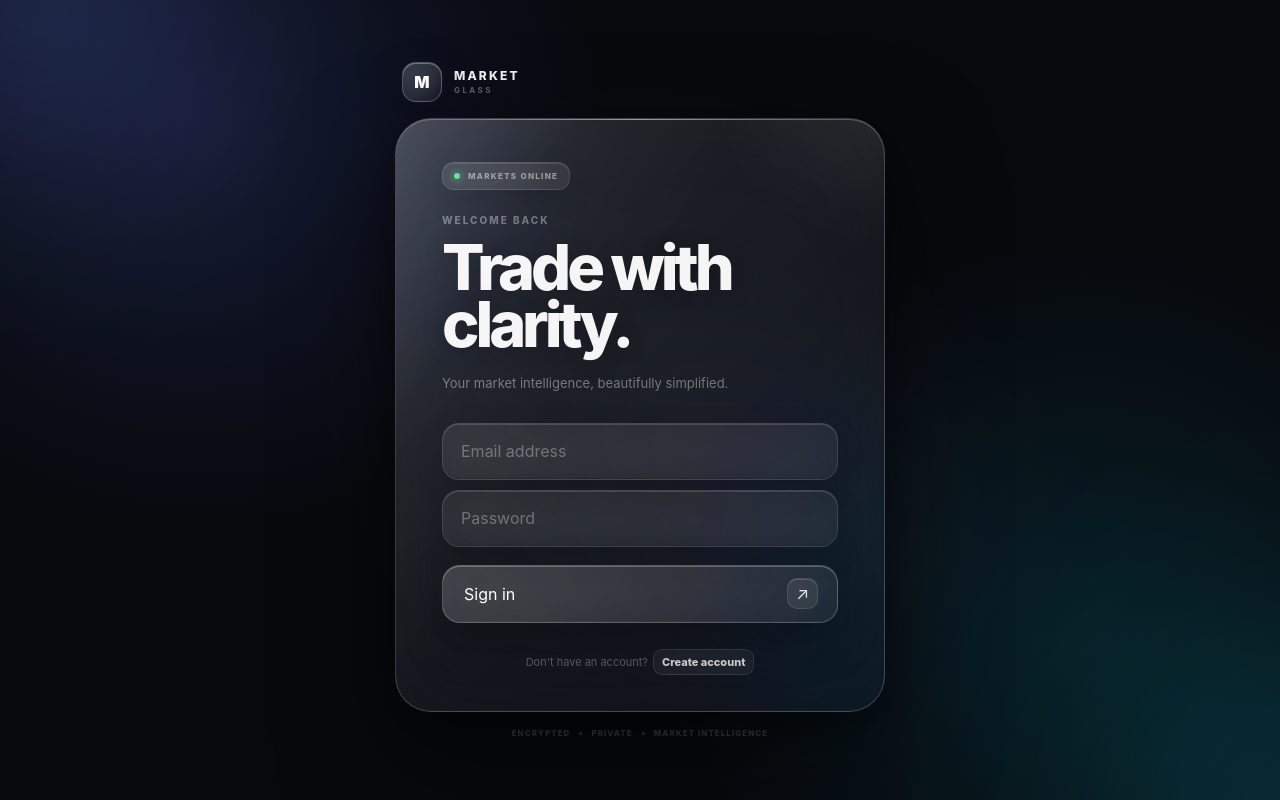
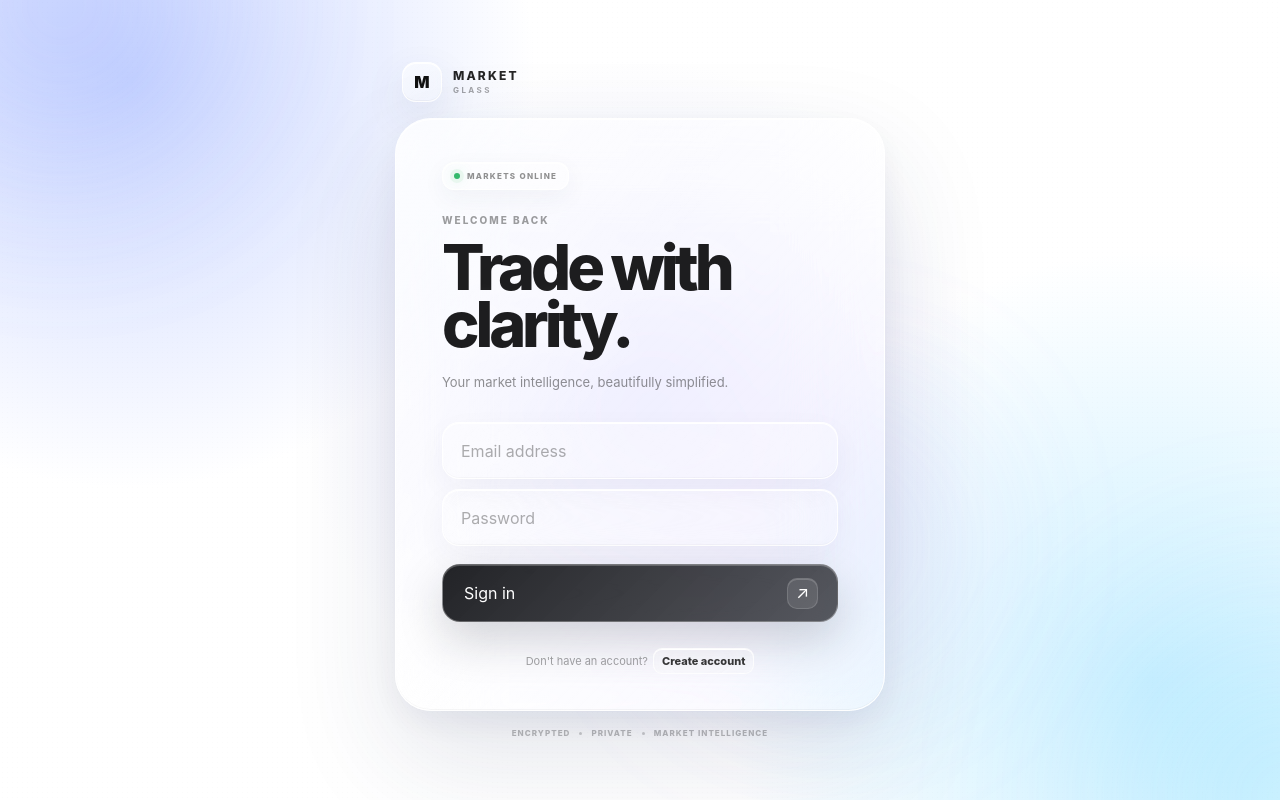
Before and after one commit to 7mud2007a/Edge-trader, a React (Vite) app: page / in a window 1280 px wide. Built offline with nearby package versions, Linux system fonts and the light colour scheme.

Commit message:
Update app.css

```diff
--- a/src/app.css
+++ b/src/app.css
@@ -22,9 +22,9 @@ body {
     "Segoe UI",
     sans-serif;
 
-  color: #fff;
+  color: #111;
 
-  background: #07090d;
+  background: #fff;
 }
 
 button,
@@ -32,9 +32,9 @@ input {
   font: inherit;
 }
 
-/* =========================================================
-   HYPEROS 4 — LIQUID GLASS ENVIRONMENT
-========================================================= */
+/* ================================
+   WHITE LIQUID GLASS BACKGROUND
+================================ */
 
 .app {
   position: relative;
@@ -52,26 +52,26 @@ input {
 
   background:
     radial-gradient(
-      circle at 15% 15%,
-      rgba(95, 120, 255, 0.16),
-      transparent 32%
+      circle at 10% 10%,
+      rgba(190, 205, 255, 0.8),
+      transparent 30%
     ),
     radial-gradient(
-      circle at 85% 80%,
-      rgba(0, 220, 255, 0.10),
+      circle at 90% 85%,
+      rgba(190, 235, 255, 0.75),
       transparent 32%
     ),
     radial-gradient(
       circle at 50% 50%,
-      rgba(255, 255, 255, 0.025),
+      rgba(225, 225, 255, 0.7),
       transparent 45%
     ),
-    #07090d;
+    #ffffff;
 }
 
-/* =========================================================
+/* ================================
    FLOATING LIGHTS
-========================================================= */
+================================ */
 
 .light {
   position: absolute;
@@ -80,55 +80,53 @@ input {
 
   pointer-events: none;
 
-  filter: blur(90px);
+  filter: blur(85px);
 
-  opacity: 0.8;
-
-  mix-blend-mode: screen;
+  opacity: 0.65;
 
   animation:
-    liquidFloat
-    14s
+    floatLight
+    12s
     ease-in-out
     infinite
     alternate;
 }
 
 .light-one {
-  width: 440px;
-  height: 440px;
+  width: 430px;
+  height: 430px;
 
-  top: -220px;
-  left: -180px;
+  top: -210px;
+  left: -150px;
 
   background:
     radial-gradient(
       circle,
-      rgba(95, 120, 255, 0.38),
+      rgba(150, 170, 255, 0.7),
       transparent 70%
     );
 }
 
 .light-two {
-  width: 500px;
-  height: 500px;
+  width: 480px;
+  height: 480px;
 
-  right: -250px;
-  bottom: -250px;
+  right: -230px;
+  bottom: -220px;
 
   background:
     radial-gradient(
       circle,
-      rgba(0, 210, 255, 0.25),
+      rgba(120, 220, 255, 0.65),
       transparent 70%
     );
 
-  animation-delay: -5s;
+  animation-delay: -4s;
 }
 
 .light-three {
-  width: 300px;
-  height: 300px;
+  width: 330px;
+  height: 330px;
 
   left: 50%;
   top: 45%;
@@ -138,30 +136,30 @@ input {
   background:
     radial-gradient(
       circle,
-      rgba(150, 100, 255, 0.13),
+      rgba(210, 190, 255, 0.55),
       transparent 70%
     );
 
-  animation-delay: -9s;
+  animation-delay: -7s;
 }
 
-@keyframes liquidFloat {
+@keyframes floatLight {
   from {
     transform:
-      translate3d(-25px, -15px, 0)
+      translate3d(-20px, -15px, 0)
       scale(1);
   }
 
   to {
     transform:
-      translate3d(25px, 20px, 0)
+      translate3d(20px, 20px, 0)
       scale(1.08);
   }
 }
 
-/* =========================================================
-   GLASS NOISE
-========================================================= */
+/* ================================
+   SUBTLE GLASS GRAIN
+================================ */
 
 .noise {
   position: absolute;
@@ -170,22 +168,20 @@ input {
 
   pointer-events: none;
 
-  opacity: 0.045;
+  opacity: 0.025;
 
   background-image:
     radial-gradient(
-      rgba(255, 255, 255, 0.8) 0.4px,
+      rgba(0, 0, 0, 0.7) 0.4px,
       transparent 0.5px
     );
 
   background-size: 5px 5px;
-
-  mix-blend-mode: overlay;
 }
 
-/* =========================================================
-   SHELL
-========================================================= */
+/* ================================
+   MAIN CONTAINER
+================================ */
 
 .auth-shell {
   position: relative;
@@ -195,15 +191,15 @@ input {
   width: min(100%, 490px);
 }
 
-/* =========================================================
-   GLASS BRAND
-========================================================= */
+/* ================================
+   BRAND
+================================ */
 
 .brand {
   display: flex;
   align-items: center;
 
-  gap: 12px;
+  gap: 11px;
 
   margin:
     0
@@ -224,23 +220,23 @@ input {
   background:
     linear-gradient(
       135deg,
-      rgba(255, 255, 255, 0.19),
-      rgba(255, 255, 255, 0.045)
+      rgba(255, 255, 255, 0.58),
+      rgba(255, 255, 255, 0.18)
     );
 
   border:
     1px solid
-    rgba(255, 255, 255, 0.22);
+    rgba(255, 255, 255, 0.9);
 
   box-shadow:
     inset 0 1px 0
-      rgba(255, 255, 255, 0.3),
+      rgba(255, 255, 255, 1),
 
     inset 0 -1px 0
-      rgba(255, 255, 255, 0.025),
+      rgba(0, 0, 0, 0.035),
 
     0 15px 40px
-      rgba(0, 0, 0, 0.3);
+      rgba(50, 70, 120, 0.1);
 
   backdrop-filter:
     blur(30px)
@@ -252,15 +248,11 @@ input {
 }
 
 .brand-icon span {
-  color: #fff;
+  color: #111;
 
   font-size: 16px;
 
   font-weight: 900;
-
-  text-shadow:
-    0 0 20px
-    rgba(255, 255, 255, 0.3);
 }
 
 .brand > div:last-child {
@@ -271,7 +263,8 @@ input {
 }
 
 .brand strong {
-  color: rgba(255, 255, 255, 0.95);
+  color:
+    rgba(0, 0, 0, 0.85);
 
   font-size: 12px;
 
@@ -284,7 +277,7 @@ input {
   margin-top: 4px;
 
   color:
-    rgba(255, 255, 255, 0.35);
+    rgba(0, 0, 0, 0.35);
 
   font-size: 8px;
 
@@ -293,9 +286,9 @@ input {
   letter-spacing: 0.3em;
 }
 
-/* =========================================================
-   MAIN LIQUID GLASS
-========================================================= */
+/* ================================
+   MAIN GLASS
+================================ */
 
 .auth-window {
   position: relative;
@@ -304,53 +297,44 @@ input {
 
   border-radius: 36px;
 
-  /*
-    REAL GLASS
-  */
-
   background:
     linear-gradient(
       135deg,
-      rgba(255, 255, 255, 0.105),
-      rgba(255, 255, 255, 0.025)
+      rgba(255, 255, 255, 0.43),
+      rgba(255, 255, 255, 0.12)
     );
 
   border:
     1px solid
-    rgba(255, 255, 255, 0.18);
+    rgba(255, 255, 255, 0.9);
 
   box-shadow:
     0 45px 110px
-      rgba(0, 0, 0, 0.55),
+      rgba(40, 55, 100, 0.13),
 
     0 12px 35px
-      rgba(0, 0, 0, 0.3),
+      rgba(40, 55, 100, 0.06),
 
     inset 0 1px 0
-      rgba(255, 255, 255, 0.24),
+      rgba(255, 255, 255, 1),
 
     inset 0 -1px 0
-      rgba(255, 255, 255, 0.025);
+      rgba(0, 0, 0, 0.035);
 
   backdrop-filter:
-    blur(45px)
-    saturate(180%);
+    blur(48px)
+    saturate(190%);
 
   -webkit-backdrop-filter:
-    blur(45px)
-    saturate(180%);
+    blur(48px)
+    saturate(190%);
 
   isolation: isolate;
-
-  will-change:
-    transform,
-    filter,
-    opacity;
 }
 
-/* =========================================================
+/* ================================
    GLASS REFLECTION
-========================================================= */
+================================ */
 
 .glass-highlight {
   position: absolute;
@@ -363,10 +347,10 @@ input {
 
   background:
     linear-gradient(
-      120deg,
-      rgba(255, 255, 255, 0.22),
-      rgba(255, 255, 255, 0.045) 22%,
-      transparent 42%
+      115deg,
+      rgba(255, 255, 255, 0.85),
+      rgba(255, 255, 255, 0.28) 20%,
+      rgba(255, 255, 255, 0) 45%
     );
 
   opacity: 0.8;
@@ -377,9 +361,9 @@ input {
 
   position: absolute;
 
+  top: 0;
   left: 8%;
   right: 8%;
-  top: 0;
 
   height: 1px;
 
@@ -387,42 +371,19 @@ input {
     linear-gradient(
       90deg,
       transparent,
-      rgba(255, 255, 255, 0.55),
+      rgba(255, 255, 255, 1),
       transparent
     );
-
-  opacity: 0.7;
 }
 
-.auth-window::after {
-  content: "";
-
-  position: absolute;
-
-  width: 220px;
-  height: 220px;
-
-  top: -150px;
-  right: -100px;
-
-  border-radius: 50%;
-
-  background:
-    rgba(255, 255, 255, 0.06);
-
-  filter: blur(45px);
-
-  pointer-events: none;
-}
-
-/* =========================================================
-   PAGE TRANSITIONS
-========================================================= */
+/* ================================
+   PAGE TRANSITION
+================================ */
 
 .transition-next {
   animation:
-    glassNext
-    0.52s
+    slideNext
+    0.5s
     cubic-bezier(
       0.16,
       1,
@@ -433,8 +394,8 @@ input {
 
 .transition-back {
   animation:
-    glassBack
-    0.52s
+    slideBack
+    0.5s
     cubic-bezier(
       0.16,
       1,
@@ -443,24 +404,18 @@ input {
     );
 }
 
-@keyframes glassNext {
-  0% {
+@keyframes slideNext {
+  from {
     opacity: 0;
 
     transform:
-      translateX(80px)
-      scale(0.965);
+      translateX(70px)
+      scale(0.97);
 
-    filter: blur(20px);
+    filter: blur(16px);
   }
 
-  45% {
-    opacity: 0.8;
-
-    filter: blur(8px);
-  }
-
-  100% {
+  to {
     opacity: 1;
 
     transform:
@@ -471,24 +426,18 @@ input {
   }
 }
 
-@keyframes glassBack {
-  0% {
+@keyframes slideBack {
+  from {
     opacity: 0;
 
     transform:
-      translateX(-80px)
-      scale(0.965);
+      translateX(-70px)
+      scale(0.97);
 
-    filter: blur(20px);
+    filter: blur(16px);
   }
 
-  45% {
-    opacity: 0.8;
-
-    filter: blur(8px);
-  }
-
-  100% {
+  to {
     opacity: 1;
 
     transform:
@@ -499,9 +448,9 @@ input {
   }
 }
 
-/* =========================================================
+/* ================================
    PANEL
-========================================================= */
+================================ */
 
 .auth-panel {
   position: relative;
@@ -512,43 +461,17 @@ input {
     43px
     46px
     36px;
-
-  animation:
-    panelAppear
-    0.55s
-    cubic-bezier(
-      0.16,
-      1,
-      0.3,
-      1
-    );
 }
 
-@keyframes panelAppear {
-  from {
-    opacity: 0;
-
-    transform:
-      translateY(10px);
-  }
-
-  to {
-    opacity: 1;
-
-    transform:
-      translateY(0);
-  }
-}
-
-/* =========================================================
-   GLASS STATUS
-========================================================= */
+/* ================================
+   STATUS GLASS
+================================ */
 
 .top-label {
   display: inline-flex;
   align-items: center;
 
-  gap: 8px;
+  gap: 7px;
 
   margin-bottom: 24px;
 
@@ -559,27 +482,27 @@ input {
   border-radius: 12px;
 
   color:
-    rgba(255, 255, 255, 0.48);
+    rgba(0, 0, 0, 0.43);
 
   background:
-    rgba(255, 255, 255, 0.055);
+    rgba(255, 255, 255, 0.28);
 
   border:
     1px solid
-    rgba(255, 255, 255, 0.12);
+    rgba(255, 255, 255, 0.82);
 
   box-shadow:
     inset 0 1px 0
-      rgba(255, 255, 255, 0.12),
+      rgba(255, 255, 255, 1),
 
-    0 8px 30px
-      rgba(0, 0, 0, 0.12);
+    0 8px 25px
+      rgba(40, 55, 100, 0.05);
 
   backdrop-filter:
-    blur(25px);
+    blur(30px);
 
   -webkit-backdrop-filter:
-    blur(25px);
+    blur(30px);
 
   font-size: 8px;
 
@@ -594,19 +517,19 @@ input {
 
   border-radius: 50%;
 
-  background: #62e69a;
+  background: #35b96c;
 
   box-shadow:
     0 0 0 4px
-      rgba(98, 230, 154, 0.08),
+      rgba(53, 185, 108, 0.08),
 
-    0 0 15px
-      rgba(98, 230, 154, 0.7);
+    0 0 14px
+      rgba(53, 185, 108, 0.35);
 }
 
-/* =========================================================
-   TYPOGRAPHY
-========================================================= */
+/* ================================
+   TEXT
+================================ */
 
 .eyebrow {
   display: block;
@@ -614,7 +537,7 @@ input {
   margin-bottom: 13px;
 
   color:
-    rgba(255, 255, 255, 0.37);
+    rgba(0, 0, 0, 0.38);
 
   font-size: 10px;
 
@@ -626,7 +549,8 @@ input {
 h1 {
   margin: 0;
 
-  color: rgba(255, 255, 255, 0.96);
+  color:
+    rgba(10, 10, 12, 0.92);
 
   font-size:
     clamp(
@@ -642,8 +566,8 @@ h1 {
   font-weight: 780;
 
   text-shadow:
-    0 2px 25px
-    rgba(0, 0, 0, 0.2);
+    0 2px 20px
+      rgba(255, 255, 255, 0.5);
 }
 
 .subtitle {
@@ -655,16 +579,16 @@ h1 {
     30px;
 
   color:
-    rgba(255, 255, 255, 0.4);
+    rgba(0, 0, 0, 0.43);
 
   font-size: 13px;
 
   line-height: 1.55;
 }
 
-/* =========================================================
-   LIQUID GLASS INPUTS
-========================================================= */
+/* ================================
+   INPUT GLASS
+================================ */
 
 form {
   display: grid;
@@ -687,34 +611,34 @@ form {
   outline: none;
 
   color:
-    rgba(255, 255, 255, 0.92);
+    rgba(0, 0, 0, 0.85);
 
   border-radius: 17px;
 
   background:
-    rgba(255, 255, 255, 0.055);
+    rgba(255, 255, 255, 0.22);
 
   border:
     1px solid
-    rgba(255, 255, 255, 0.12);
+    rgba(255, 255, 255, 0.82);
 
   box-shadow:
     inset 0 1px 0
-      rgba(255, 255, 255, 0.14),
+      rgba(255, 255, 255, 1),
 
     inset 0 -1px 0
-      rgba(0, 0, 0, 0.14),
+      rgba(0, 0, 0, 0.025),
 
     0 10px 30px
-      rgba(0, 0, 0, 0.12);
+      rgba(40, 55, 100, 0.045);
 
   backdrop-filter:
     blur(30px)
-    saturate(160%);
+    saturate(180%);
 
   -webkit-backdrop-filter:
     blur(30px)
-    saturate(160%);
+    saturate(180%);
 
   transition:
     0.25s ease;
@@ -722,38 +646,35 @@ form {
 
 .field input::placeholder {
   color:
-    rgba(255, 255, 255, 0.32);
+    rgba(0, 0, 0, 0.32);
 }
 
 .field input:hover {
   background:
-    rgba(255, 255, 255, 0.075);
-
-  border-color:
-    rgba(255, 255, 255, 0.17);
+    rgba(255, 255, 255, 0.3);
 }
 
 .field input:focus {
   background:
-    rgba(255, 255, 255, 0.095);
+    rgba(255, 255, 255, 0.36);
 
   border-color:
-    rgba(255, 255, 255, 0.28);
+    rgba(255, 255, 255, 1);
 
   box-shadow:
     0 0 0 4px
-      rgba(255, 255, 255, 0.035),
+      rgba(255, 255, 255, 0.22),
 
     0 15px 35px
-      rgba(0, 0, 0, 0.18),
+      rgba(40, 55, 100, 0.08),
 
     inset 0 1px 0
-      rgba(255, 255, 255, 0.2);
+      rgba(255, 255, 255, 1);
 }
 
-/* =========================================================
+/* ================================
    ERROR GLASS
-========================================================= */
+================================ */
 
 .error-message {
   display: flex;
@@ -768,25 +689,22 @@ form {
   border-radius: 12px;
 
   color:
-    rgba(255, 190, 190, 0.8);
+    rgba(125, 40, 40, 0.75);
 
   background:
-    rgba(255, 70, 70, 0.055);
+    rgba(255, 235, 235, 0.3);
 
   border:
     1px solid
-    rgba(255, 130, 130, 0.12);
+    rgba(255, 255, 255, 0.7);
 
-  backdrop-filter: blur(25px);
+  backdrop-filter:
+    blur(25px);
 
-  -webkit-backdrop-filter: blur(25px);
+  -webkit-backdrop-filter:
+    blur(25px);
 
   font-size: 11px;
-
-  animation:
-    errorIn
-    0.25s
-    ease;
 }
 
 .error-message span {
@@ -799,30 +717,14 @@ form {
   border-radius: 50%;
 
   background:
-    rgba(255, 100, 100, 0.1);
+    rgba(120, 40, 40, 0.07);
 
   font-weight: 800;
 }
 
-@keyframes errorIn {
-  from {
-    opacity: 0;
-
-    transform:
-      translateY(-4px);
-  }
-
-  to {
-    opacity: 1;
-
-    transform:
-      translateY(0);
-  }
-}
-
-/* =========================================================
-   BUTTON AREA
-========================================================= */
+/* ================================
+   BUTTON
+================================ */
 
 .button-area {
   position: relative;
@@ -831,74 +733,10 @@ form {
   height: 58px;
 
   margin-top: 8px;
-
-  touch-action: none;
 }
-
-/* =========================================================
-   THREAD
-========================================================= */
-
-.thread {
-  position: absolute;
-
-  z-index: 1;
-
-  width: 80px;
-  height: 1px;
-
-  left: 50%;
-  top: 50%;
-
-  transform-origin: left center;
-
-  pointer-events: none;
-
-  background:
-    linear-gradient(
-      90deg,
-      rgba(255, 255, 255, 0.55),
-      rgba(255, 255, 255, 0.05)
-    );
-
-  opacity: 0.6;
-
-  box-shadow:
-    0 0 8px
-    rgba(255, 255, 255, 0.12);
-}
-
-.thread::before {
-  content: "";
-
-  position: absolute;
-
-  left: -3px;
-  top: 50%;
-
-  width: 6px;
-  height: 6px;
-
-  border-radius: 50%;
-
-  background: rgba(255, 255, 255, 0.7);
-
-  transform:
-    translateY(-50%);
-
-  box-shadow:
-    0 0 10px
-    rgba(255, 255, 255, 0.3);
-}
-
-/* =========================================================
-   LIQUID GLASS BUTTON
-========================================================= */
 
 .primary-button {
   position: absolute;
-
-  z-index: 3;
 
   inset: 0;
 
@@ -924,52 +762,40 @@ form {
   background:
     linear-gradient(
       135deg,
-      rgba(255, 255, 255, 0.16),
-      rgba(255, 255, 255, 0.055)
+      rgba(20, 21, 25, 0.94),
+      rgba(65, 67, 74, 0.88)
     );
 
   border:
     1px solid
-    rgba(255, 255, 255, 0.2);
+    rgba(255, 255, 255, 0.3);
 
   box-shadow:
     inset 0 1px 0
-      rgba(255, 255, 255, 0.25),
-
-    inset 0 -1px 0
-      rgba(255, 255, 255, 0.03),
+      rgba(255, 255, 255, 0.22),
 
     0 18px 45px
-      rgba(0, 0, 0, 0.28);
+      rgba(20, 25, 40, 0.18);
 
   backdrop-filter:
-    blur(30px)
-    saturate(180%);
+    blur(30px);
 
   -webkit-backdrop-filter:
-    blur(30px)
-    saturate(180%);
+    blur(30px);
 
   transition:
-    transform 0.18s ease,
-    background 0.25s ease,
-    box-shadow 0.25s ease;
+    0.2s ease;
 }
 
 .primary-button:hover {
-  background:
-    linear-gradient(
-      135deg,
-      rgba(255, 255, 255, 0.2),
-      rgba(255, 255, 255, 0.07)
-    );
+  transform: translateY(-1px);
 
   box-shadow:
     inset 0 1px 0
       rgba(255, 255, 255, 0.3),
 
     0 22px 50px
-      rgba(0, 0, 0, 0.35);
+      rgba(20, 25, 40, 0.22);
 }
 
 .primary-button:active {
@@ -985,19 +811,16 @@ form {
 
   border-radius: 10px;
 
-  color:
-    rgba(255, 255, 255, 0.85);
-
   background:
-    rgba(255, 255, 255, 0.08);
+    rgba(255, 255, 255, 0.1);
 
   border:
     1px solid
-    rgba(255, 255, 255, 0.1);
+    rgba(255, 255, 255, 0.14);
 
   box-shadow:
     inset 0 1px 0
-      rgba(255, 255, 255, 0.15);
+      rgba(255, 255, 255, 0.18);
 
   font-size: 17px;
 }
@@ -1010,9 +833,9 @@ form {
   margin-top: 8px;
 }
 
-/* =========================================================
-   SWITCH BUTTON
-========================================================= */
+/* ================================
+   SWITCH
+================================ */
 
 .switch-row {
   display: flex;
@@ -1026,7 +849,7 @@ form {
   margin-top: 26px;
 
   color:
-    rgba(255, 255, 255, 0.3);
+    rgba(0, 0, 0, 0.36);
 
   font-size: 11px;
 }
@@ -1039,20 +862,26 @@ form {
   cursor: pointer;
 
   color:
-    rgba(255, 255, 255, 0.8);
+    rgba(0, 0, 0, 0.78);
 
   background:
-    rgba(255, 255, 255, 0.045);
+    rgba(255, 255, 255, 0.22);
 
   border:
     1px solid
-    rgba(255, 255, 255, 0.1);
+    rgba(255, 255, 255, 0.75);
 
   border-radius: 9px;
 
-  backdrop-filter: blur(20px);
+  box-shadow:
+    inset 0 1px 0
+      rgba(255, 255, 255, 1);
 
-  -webkit-backdrop-filter: blur(20px);
+  backdrop-filter:
+    blur(25px);
+
+  -webkit-backdrop-filter:
+    blur(25px);
 
   font-size: 11px;
 
@@ -1064,15 +893,12 @@ form {
 
 .text-button:hover {
   background:
-    rgba(255, 255, 255, 0.1);
-
-  border-color:
-    rgba(255, 255, 255, 0.17);
+    rgba(255, 255, 255, 0.38);
 }
 
-/* =========================================================
+/* ================================
    FOOTER
-========================================================= */
+================================ */
 
 .secure-footer {
   display: flex;
@@ -1084,7 +910,7 @@ form {
   margin-top: 17px;
 
   color:
-    rgba(255, 255, 255, 0.22);
+    rgba(0, 0, 0, 0.27);
 
   font-size: 8px;
 
@@ -1100,20 +926,16 @@ form {
   border-radius: 50%;
 
   background:
-    rgba(255, 255, 255, 0.22);
+    rgba(0, 0, 0, 0.2);
 }
 
-/* =========================================================
+/* ================================
    MOBILE
-========================================================= */
+================================ */
 
 @media (max-width: 560px) {
   .app {
     padding: 17px;
-  }
-
-  .auth-shell {
-    width: 100%;
   }
 
   .auth-window {
@@ -1130,8 +952,6 @@ form {
   .brand-icon {
     width: 35px;
     height: 35px;
-
-    border-radius: 12px;
   }
 
   h1 {
@@ -1171,14 +991,15 @@ form {
   }
 }
 
-/* =========================================================
+/* ================================
    REDUCED MOTION
-========================================================= */
+================================ */
 
 @media (prefers-reduced-motion: reduce) {
   *,
   *::before {
     animation-duration: 0.01ms !important;
+
     animation-iteration-count: 1 !important;
 
     transition-duration: 0.01ms !important;
```
